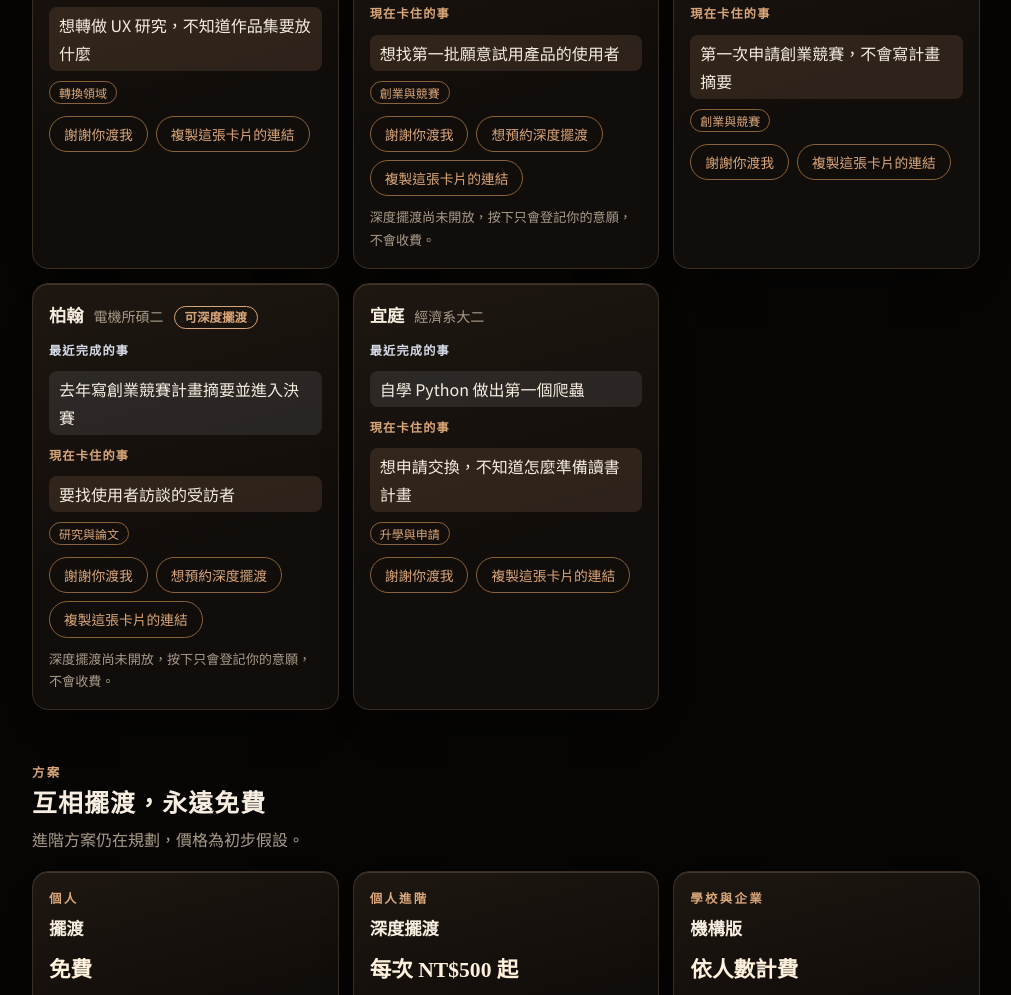
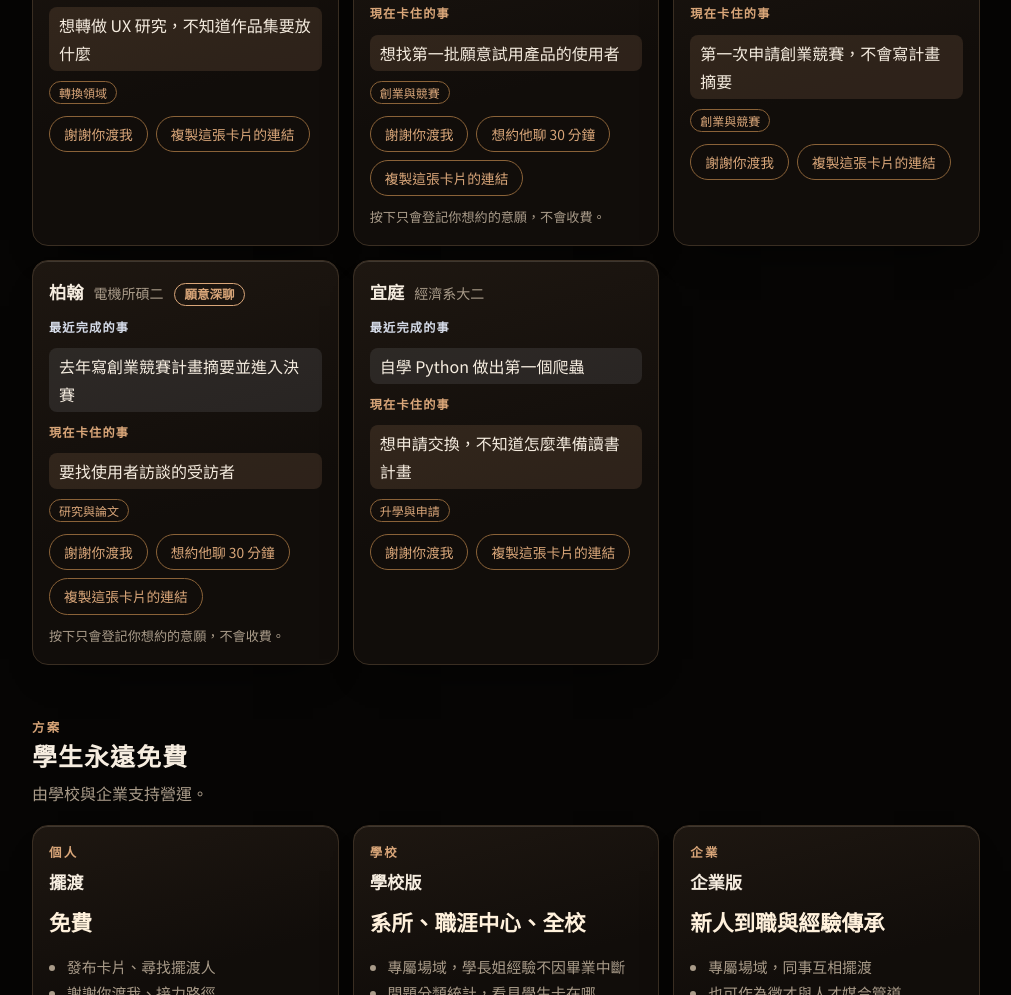
Before and after one commit to Joyce814Chen/ferryman, a plain HTML site: page index.html in a window 1280 px wide. Shown: the part 4303-5298 px from the top of the page, without its empty margins (134-1145 px from the left). Drawn offline with nearby package versions, Linux system fonts and the light colour scheme.

Commit message:
Add files via upload

```diff
--- a/index.html
+++ b/index.html
@@ -369,7 +369,7 @@ html.showing{overflow:hidden}
         <input type="text" id="f-contact" maxlength="60" placeholder="例如 IG 帳號或 email">
         <span class="hint">會公開顯示給所有能開啟這頁的人，不想公開就留空。</span>
       </div>
-      <label class="check" for="f-deep"><input type="checkbox" id="f-deep"><span>我願意提供 30 分鐘的「深度擺渡」一對一諮詢<br><span class="hint">規劃中的付費功能，目前只會在卡片上標示你的意願。</span></span></label>
+      <label class="check" for="f-deep"><input type="checkbox" id="f-deep"><span>我願意和卡住的人聊 30 分鐘<br><span class="hint">免費。會在你的卡片上標示，讓想深聊的人知道。</span></span></label>
       <div class="actions">
         <button type="submit" id="save" class="btn">儲存我的卡片</button>
         <button type="button" id="remove" class="btn-plain" hidden>刪除我的卡片</button>
@@ -431,13 +431,13 @@ html.showing{overflow:hidden}
   <section id="plans" aria-labelledby="plans-h">
     <div class="sec-head">
       <span class="eyebrow">方案</span>
-      <h2 id="plans-h">互相擺渡，永遠免費</h2>
-      <p class="muted">進階方案仍在規劃，價格為初步假設。</p>
+      <h2 id="plans-h">學生永遠免費</h2>
+      <p class="muted">由學校與企業支持營運。</p>
     </div>
     <div class="plans">
       <div class="card plan"><span class="eyebrow">個人</span><h3>擺渡</h3><p class="price">免費</p><ul><li>發布卡片、尋找擺渡人</li><li>謝謝你渡我、接力路徑</li></ul><span class="tag">已上線</span></div>
-      <div class="card plan"><span class="eyebrow">個人進階</span><h3>深度擺渡</h3><p class="price">每次 NT$500 起</p><ul><li>和剛做成的人一對一談 30 分鐘</li><li>適合申請、轉職、面試等關鍵時刻</li></ul><span class="tag">規劃中，可先登記意願</span></div>
-      <div class="card plan"><span class="eyebrow">學校與企業</span><h3>機構版</h3><p class="price">依人數計費</p><ul><li>專屬場域，成員互相擺渡</li><li>問題分類統計，看見成員卡在哪</li></ul><span class="tag">規劃中</span></div>
+      <div class="card plan"><span class="eyebrow">學校</span><h3>學校版</h3><p class="price">系所、職涯中心、全校</p><ul><li>專屬場域，學長姐經驗不因畢業中斷</li><li>問題分類統計，看見學生卡在哪</li></ul><span class="tag">規劃中</span></div>
+      <div class="card plan"><span class="eyebrow">企業</span><h3>企業版</h3><p class="price">新人到職與經驗傳承</p><ul><li>專屬場域，同事互相擺渡</li><li>也可作為徵才與人才媒合管道</li></ul><span class="tag">規劃中</span></div>
     </div>
   </section>
 
@@ -556,7 +556,7 @@ html.showing{overflow:hidden}
     if (n) who.appendChild(el("span", "ferried", "已渡 " + n + " 人"));
     if (p.deep){
       var wn = real ? wished(p.id) : 0;
-      who.appendChild(el("span", "deep", wn ? "可深度擺渡 · " + wn + " 人想預約" : "可深度擺渡"));
+      who.appendChild(el("span", "deep", wn ? "願意深聊 · " + wn + " 人想約" : "願意深聊"));
     }
     c.appendChild(who);
     if (p.passed.length){
@@ -582,7 +582,7 @@ html.showing{overflow:hidden}
         acts.appendChild(tb);
         if (p.deep){
           var won = myWish().indexOf(p.id) >= 0;
-          var wb = el("button", "btn-soft", won ? "已登記預約意願（再按可取消）" : "想預約深度擺渡");
+          var wb = el("button", "btn-soft", won ? "已登記想約（再按可取消）" : "想約他聊 30 分鐘");
           wb.type = "button"; wb.setAttribute("aria-pressed", String(won));
           wb.addEventListener("click", function(){ toggleWish(p.id, wb); });
           acts.appendChild(wb);
@@ -593,7 +593,7 @@ html.showing{overflow:hidden}
       cb.addEventListener("click", function(){ copyText(linkOf(p.id), cb, "複製這張卡片的連結"); });
       acts.appendChild(cb);
       c.appendChild(acts);
-      if (p.deep && db && myId && p.id !== myId) c.appendChild(el("p", "hint", "深度擺渡尚未開放，按下只會登記你的意願，不會收費。"));
+      if (p.deep && db && myId && p.id !== myId) c.appendChild(el("p", "hint", "按下只會登記你想約的意願，不會收費。"));
     }
     return c;
   }
```
